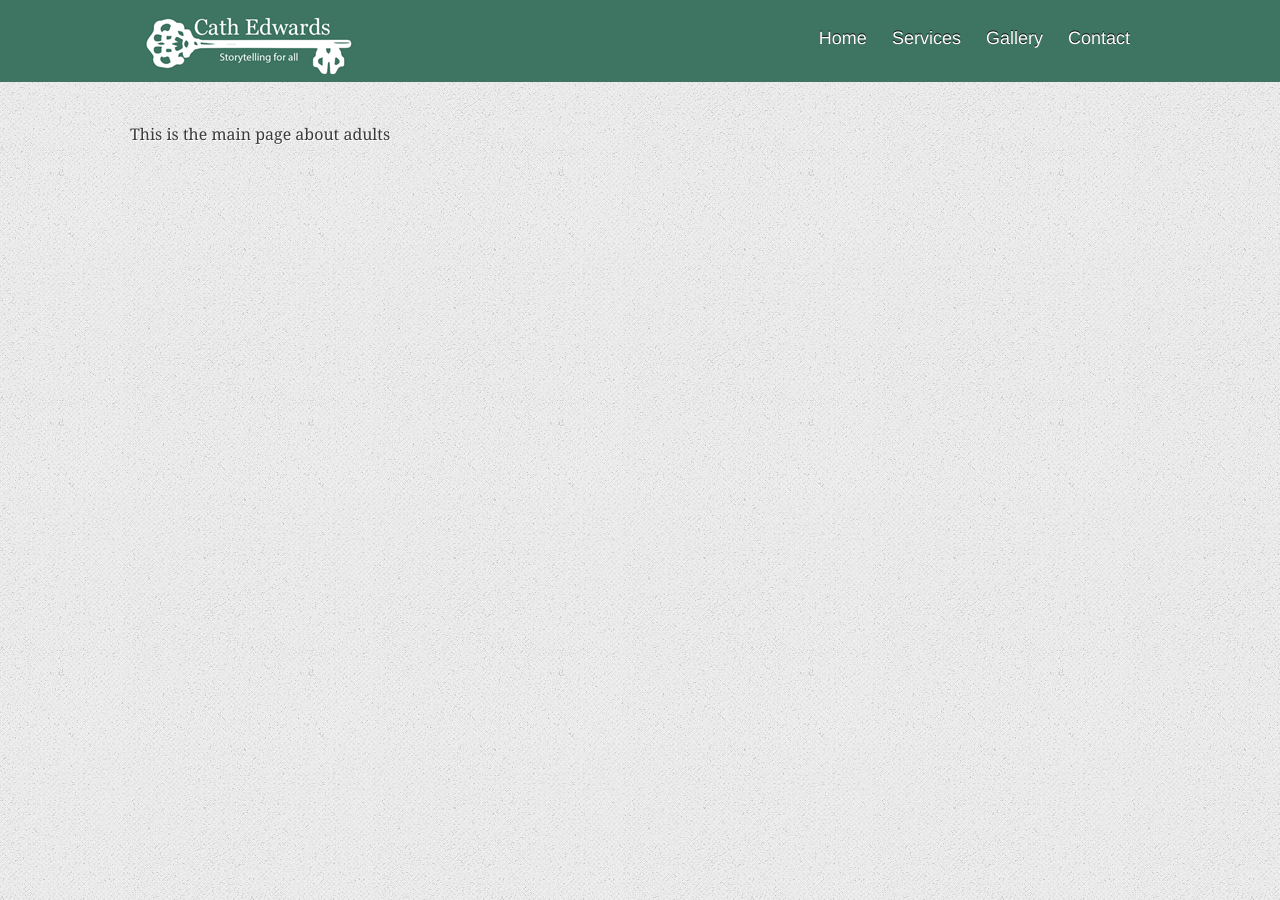
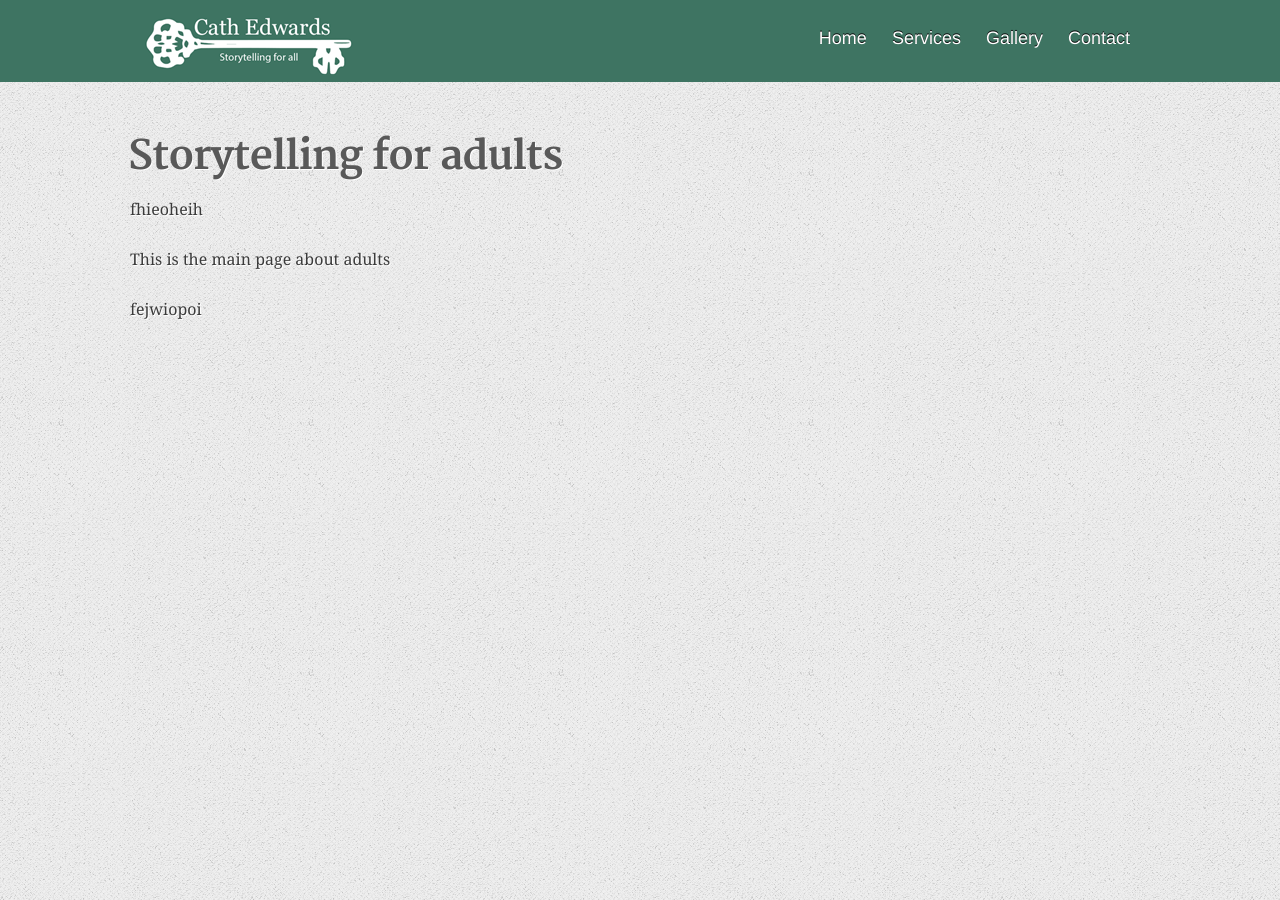
Before and after one commit to m3dwards/storytellingforall, a Jekyll site: the page built from services/storytelling-for-adults/index.md, in a window 1280 px wide. Built offline with Jekyll 4.4.1, drawn with Linux system fonts in a browser that asks for light colours.

Commit message:
Updated index.md

```diff
--- a/services/storytelling-for-adults/index.md
+++ b/services/storytelling-for-adults/index.md
@@ -1,9 +1,15 @@
 ---
 layout: page
 title: Storytelling for adults
-description: >
-  Something about adults
-  newline
+description: "Something about adults newline\n"
+published: true
 ---
 
+
+# Storytelling for adults
+
+fhieoheih
+
 This is the main page about adults
+
+fejwiopoi
```
